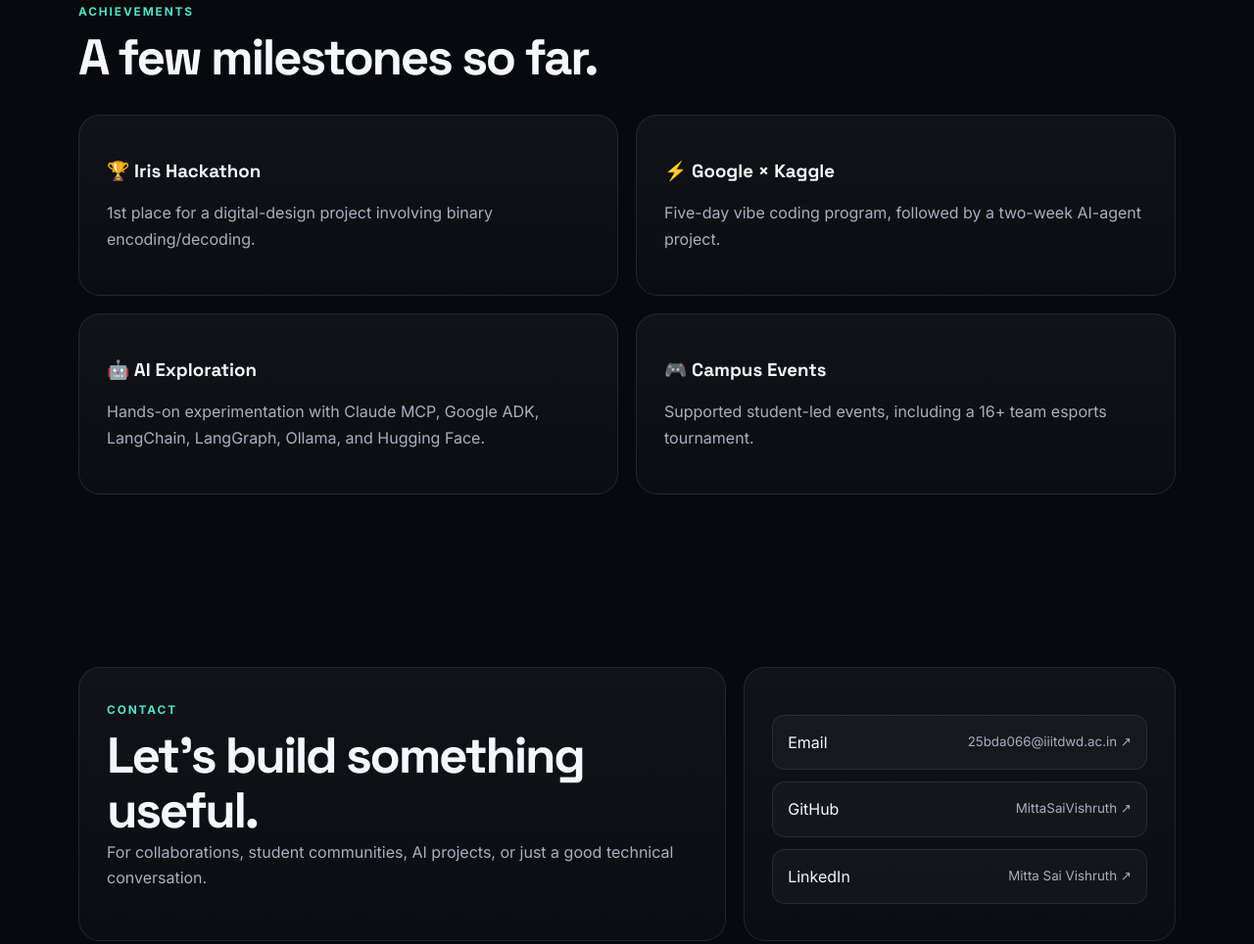
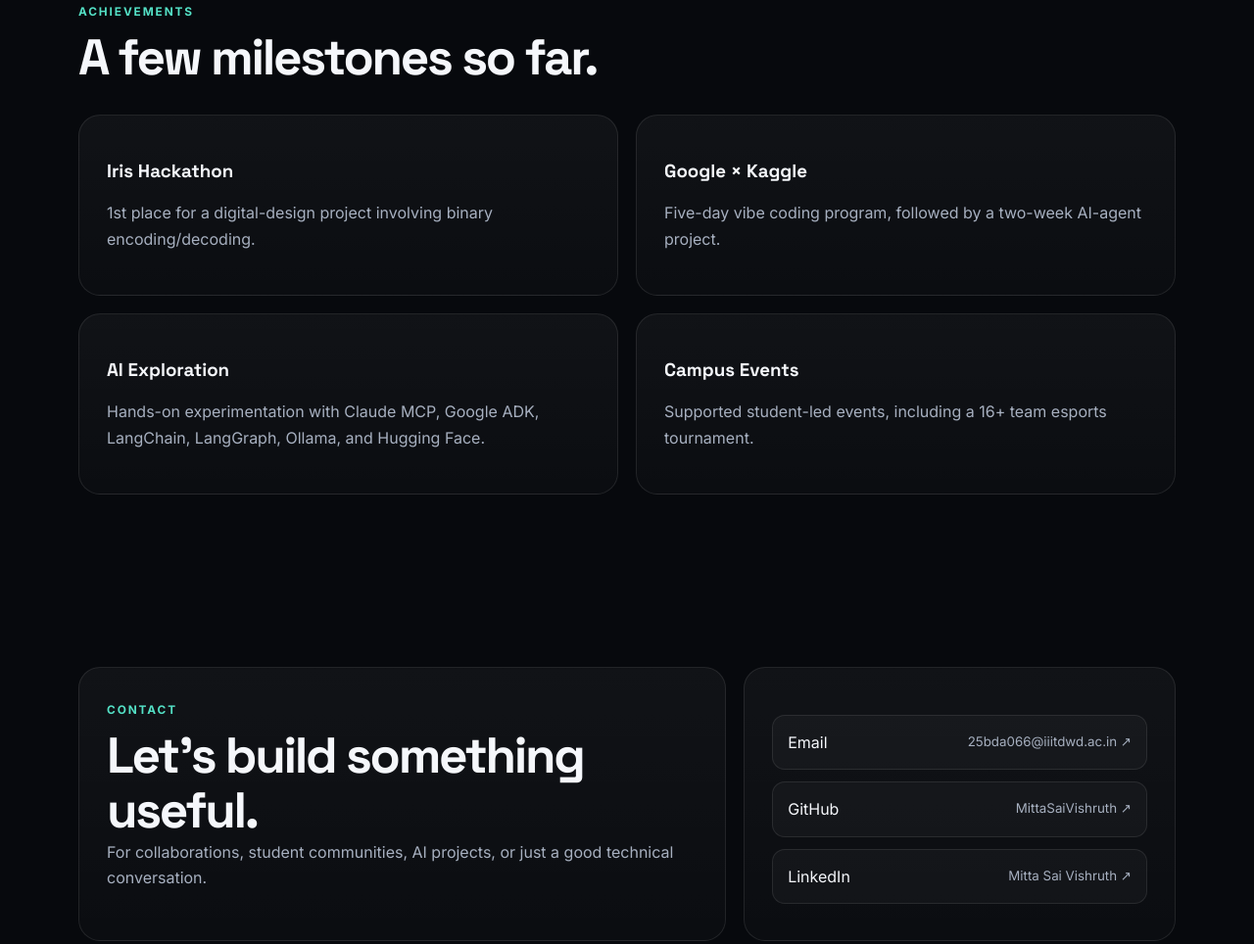
Before and after one commit to MittaSaiVishruth/MittaSaiVishruth.github.io, a plain HTML site: page index.html in a window 1280 px wide. Shown: the part 3584-4548 px from the top of the page at 98% size. Drawn offline with Linux system fonts and the light colour scheme.

Commit message:
fixing errors in index.html

```diff
--- a/index.html
+++ b/index.html
@@ -229,10 +229,10 @@
           <div><div class="section-kicker">Achievements</div><h2>A few milestones so far.</h2></div>
         </div>
         <div class="project-grid">
-          <div class="panel"><h3>🏆 Iris Hackathon</h3><p>1st place for a digital-design project involving binary encoding/decoding.</p></div>
-          <div class="panel"><h3>⚡ Google × Kaggle</h3><p>Five-day vibe coding program, followed by a two-week AI-agent project.</p></div>
-          <div class="panel"><h3>🤖 AI Exploration</h3><p>Hands-on experimentation with Claude MCP, Google ADK, LangChain, LangGraph, Ollama, and Hugging Face.</p></div>
-          <div class="panel"><h3>🎮 Campus Events</h3><p>Supported student-led events, including a 16+ team esports tournament.</p></div>
+          <div class="panel"><h3> Iris Hackathon</h3><p>1st place for a digital-design project involving binary encoding/decoding.</p></div>
+          <div class="panel"><h3> Google × Kaggle</h3><p>Five-day vibe coding program, followed by a two-week AI-agent project.</p></div>
+          <div class="panel"><h3> AI Exploration</h3><p>Hands-on experimentation with Claude MCP, Google ADK, LangChain, LangGraph, Ollama, and Hugging Face.</p></div>
+          <div class="panel"><h3> Campus Events</h3><p>Supported student-led events, including a 16+ team esports tournament.</p></div>
         </div>
       </div>
     </section>
```
